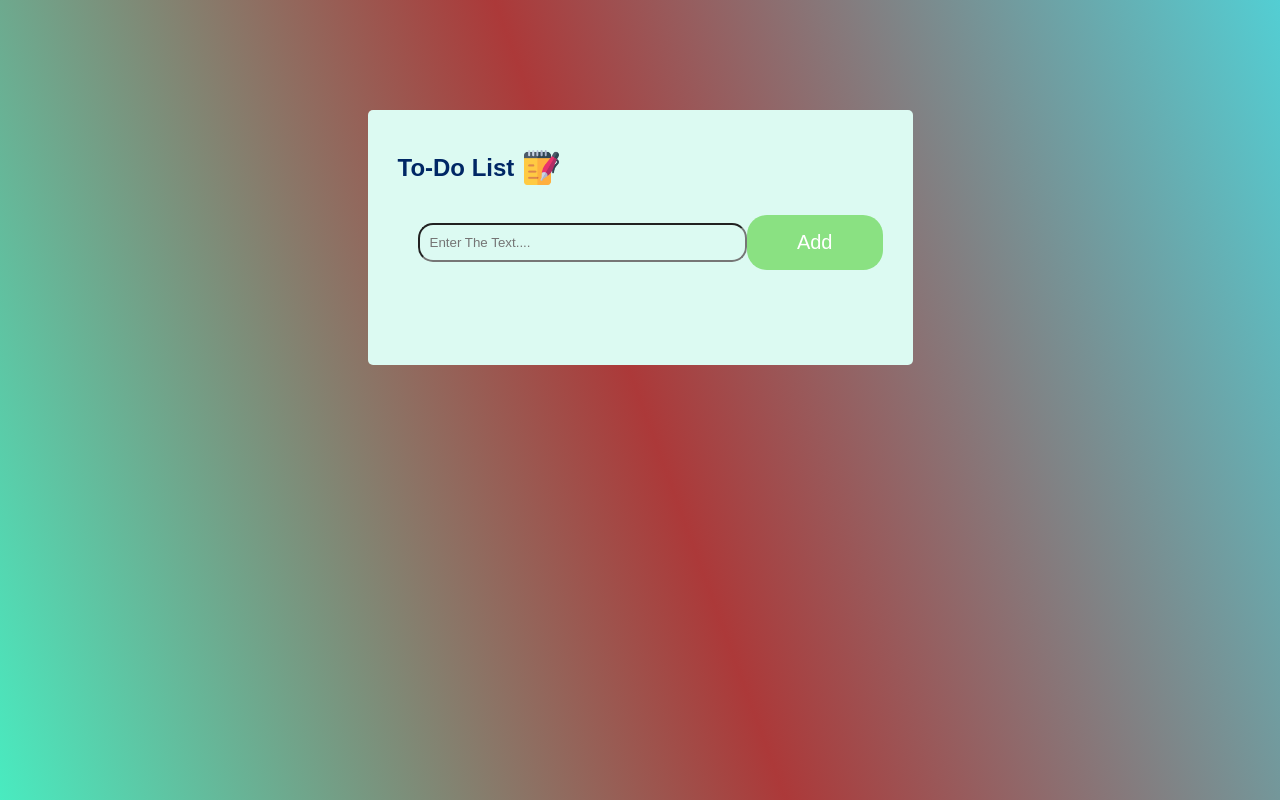
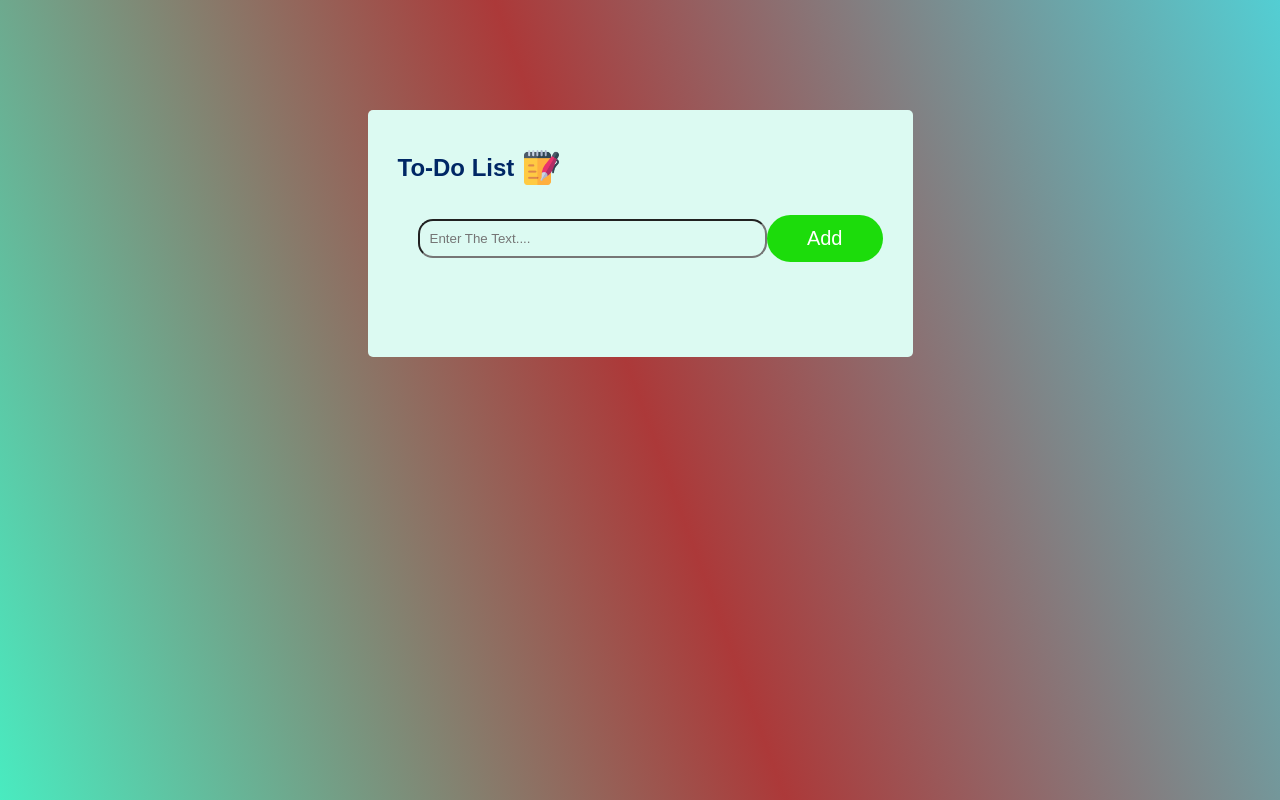
Before and after one commit to NiteshChaudhari-exe/Learn_JS_With_Projects, a plain HTML site: page toDoList/index.html in a window 1280 px wide. Drawn offline with Linux system fonts and the light colour scheme.

Commit message:
update todolist

```diff
--- a/toDoList/style.css
+++ b/toDoList/style.css
@@ -62,13 +62,13 @@ input{
 
 button{
     border: none;
-    border-radius: 20px;
+    border-radius: 50px;
     outline: none;
-    padding: 16px 50px;
+    padding: 12px 40px;
     color: #fff;
     font-size: 20px;
     cursor: pointer;
-    background-color: #8ae182ff;
+    background-color: #1cdc0bff;
 }
 
 button:hover{
```
